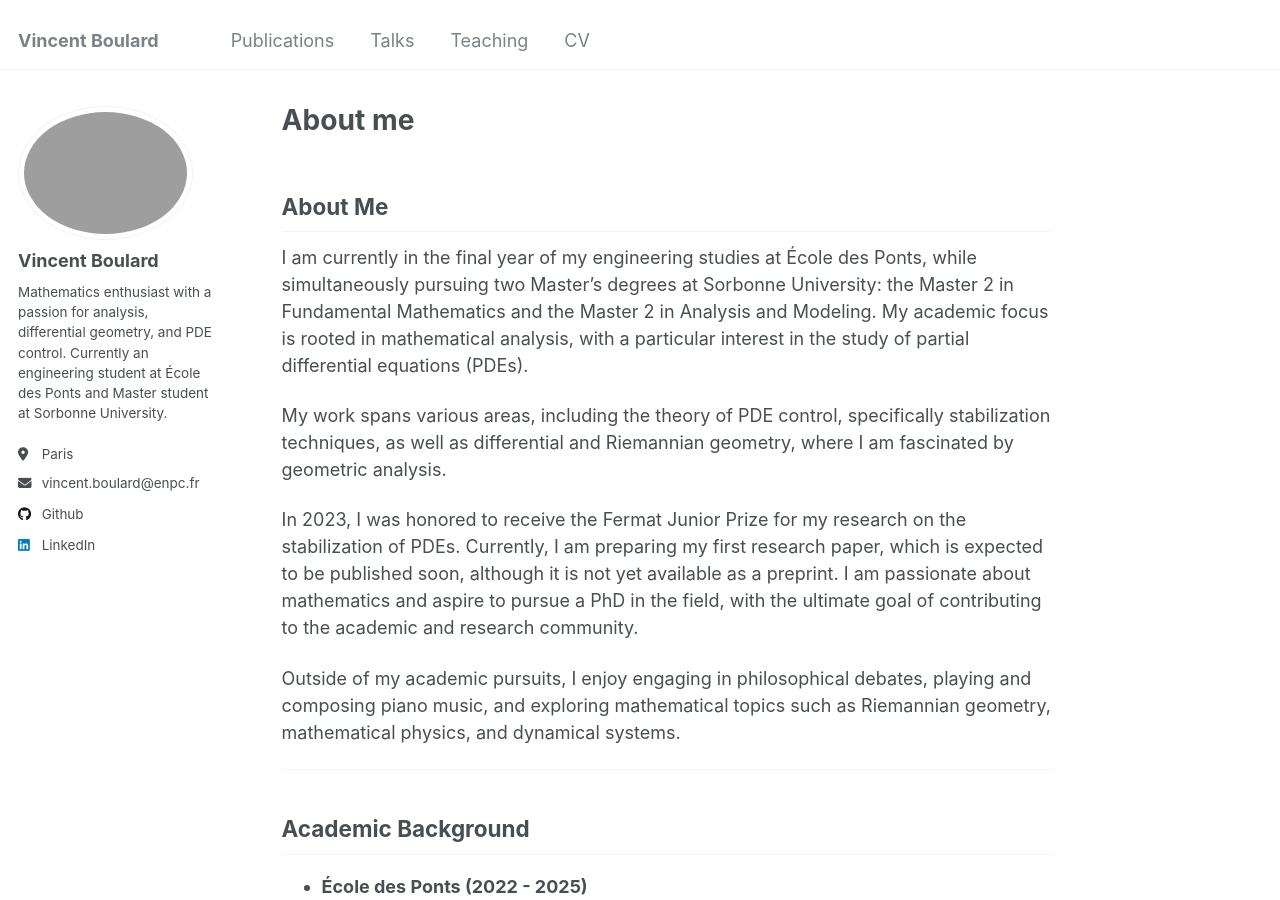
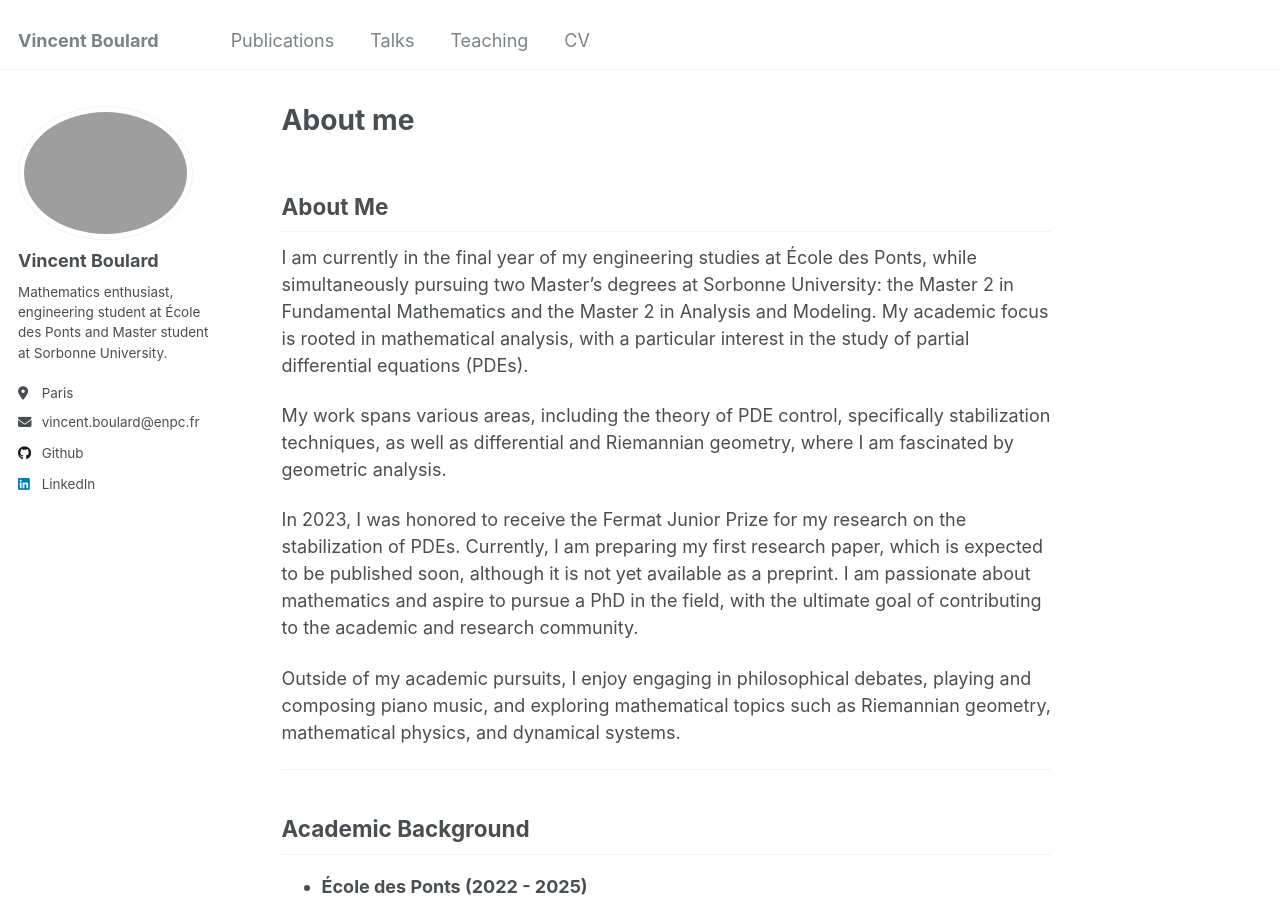
Before and after one commit to Mipoza/mipoza.github.io, a Jekyll site: the page built from _pages/about.md, in a window 1280 px wide and 900 px high. Built offline with Jekyll 4.4.1, drawn with Linux system fonts in a browser that asks for light colours.

Commit message:
modifications

```diff
--- a/_config.yml
+++ b/_config.yml
@@ -24,7 +24,7 @@ author:
   avatar           : "profile.png"
   name             : "Vincent Boulard"
   pronouns         : # example: "she/her"
-  bio              : "Mathematics enthusiast with a passion for analysis, differential geometry, and PDE control. Currently an engineering student at École des Ponts and Master student at Sorbonne University."
+  bio              : "Mathematics enthusiast, engineering student at École des Ponts and Master student at Sorbonne University."
   location         : "Paris"
   employer         : # ENPC
   uri              : # URL
```
